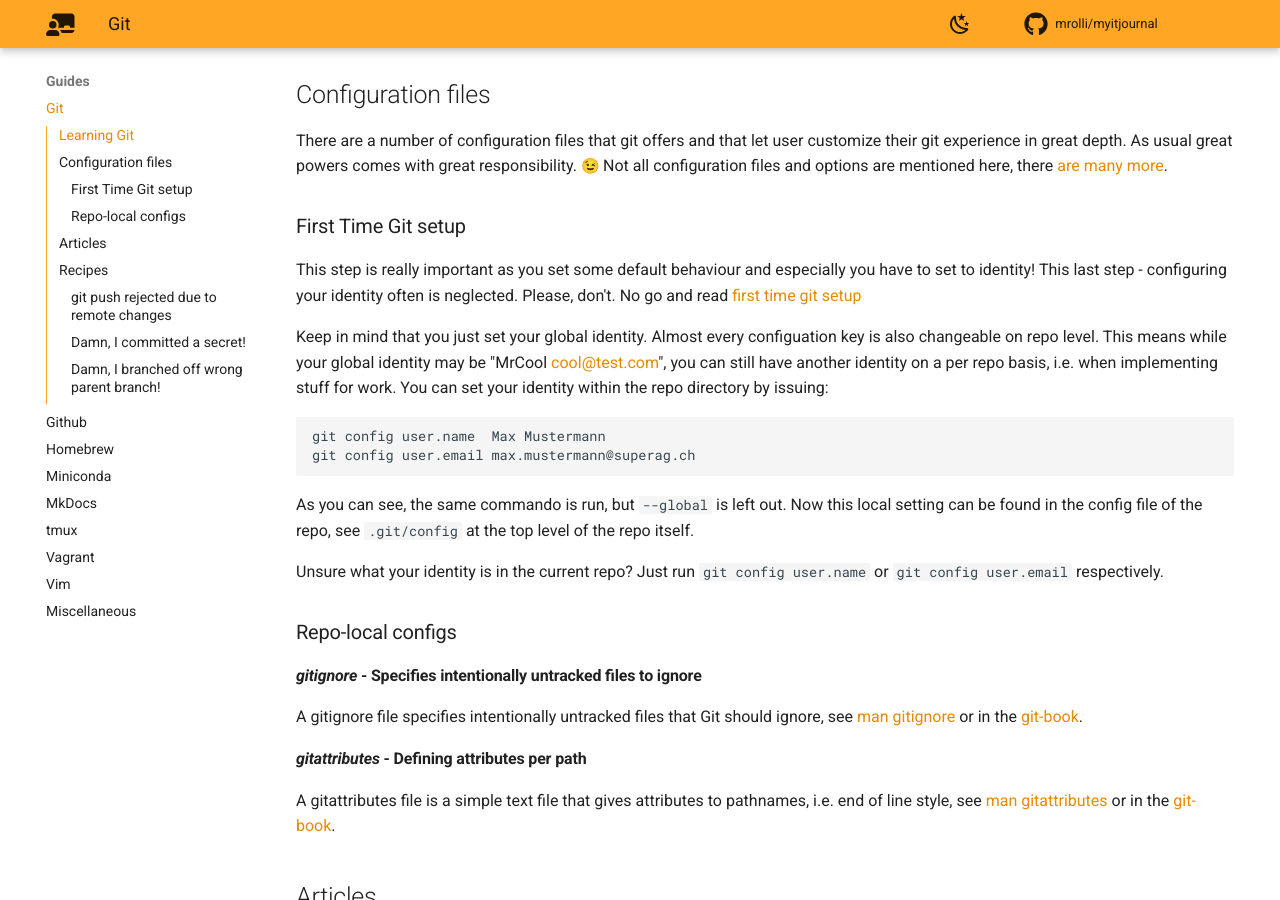
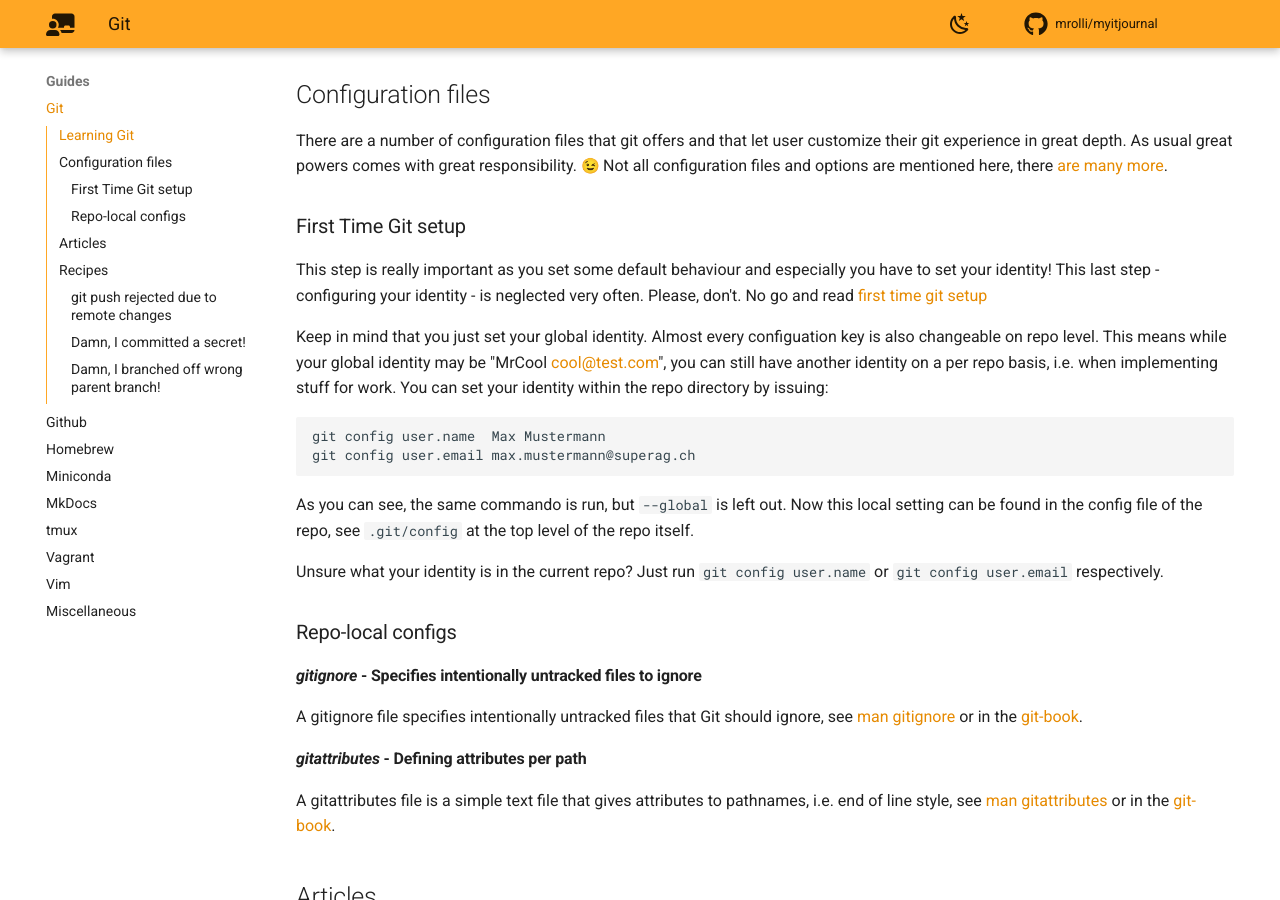
Before and after one commit to mrolli/myitjournal, an MkDocs documentation site: the page built from docs/guides/git.md, in a window 1280 px wide and 900 px high, scrolled down 301 px. Built offline with MkDocs 1.6.1 and Material for MkDocs 9.7.7, drawn with Linux system fonts in a browser that asks for light colours; emoji names are drawn with the system emoji font; comment, search, counter and statistics services are not loaded.

Commit message:
Fix some style and language issues

```diff
--- a/docs/guides/git.md
+++ b/docs/guides/git.md
@@ -7,15 +7,17 @@
 
 ## Configuration files
 
-There are a number of configuration files that git offers and that let user customize their git experience in great depth. As usual
-great powers comes with great responsibility. :wink: Not all configuration files and options are mentioned here, there
+There are a number of configuration files that git offers and that let user
+customize their git experience in great depth. As usual
+great powers comes with great responsibility. :wink: Not all configuration
+files and options are mentioned here, there
 [are many more](https://git-scm.com/docs/git-config).
 
 ### First Time Git setup
 
 This step is really important as you set some default behaviour and especially
-you have to set to identity! This last step - configuring your identity often
-is neglected. Please, don't. No go and read [first time git
+you have to set your identity! This last step - configuring your identity - is
+neglected very often. Please, don't. No go and read [first time git
 setup](https://git-scm.com/book/en/v2/Getting-Started-First-Time-Git-Setup)
 
 Keep in mind that you just set your global identity. Almost every configuation
@@ -63,8 +65,9 @@
 
 **Symptom**
 
-I have committed something (to the main branch) and forgot to pull first. Now I can't push anymore as git
-rejects the push with the following message:
+I have committed something (to the main branch) and forgot to pull
+first. Now I can't push anymore as git rejects the push with the
+following message:
 
 !!! failure  "git push rejected"
     ![Screenshot](../img/git_push_reject.png)
```
